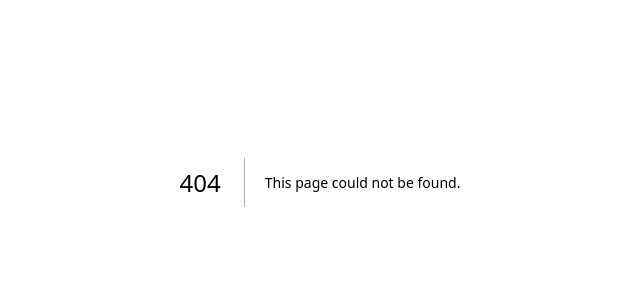
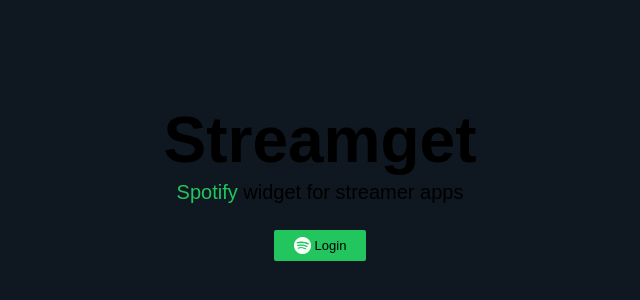
Before and after one commit to metkerr/streamget, a Next.js app: page /login in a window 1280 px wide. Before the commit this address had no page. Shown: the part 218-518 px from the top of the page, without its empty margins (320-960 px from the left). Built offline with nearby package versions, Linux system fonts and the light colour scheme.

Commit message:
update 10%

```diff
--- a/package.json
+++ b/package.json
@@ -1,5 +1,5 @@
 {
-  "name": "spotify-nowplaying-streamer-app-widget",
+  "name": "streamget",
   "version": "0.1.0",
   "private": true,
   "scripts": {
--- a/pages/api/hello.ts
+++ b/pages/api/hello.ts
@@ -1,13 +1,10 @@
 // Next.js API route support: https://nextjs.org/docs/api-routes/introduction
-import type { NextApiRequest, NextApiResponse } from 'next'
+import type { NextApiRequest, NextApiResponse } from "next";
 
 type Data = {
-  name: string
+  name: string;
+};
+
+export default function handler(_: NextApiRequest, res: NextApiResponse<Data>) {
+  res.status(200).json({ name: "John Doe" });
 }
-
-export default function handler(
-  req: NextApiRequest,
-  res: NextApiResponse<Data>
-) {
-  res.status(200).json({ name: 'John Doe' })
-}
--- a/pages/index.tsx
+++ b/pages/index.tsx
@@ -4,7 +4,7 @@
   return (
     <>
       <Head>
-        <title>Streamget</title>
+        <title>Streamget by Metker</title>
         <meta name="description" content="Spotify widget for streamer app" />
         <meta name="viewport" content="width=device-width, initial-scale=1" />
         <link rel="icon" href="/favicon.ico" />
--- /dev/null
+++ b/pages/login.tsx
@@ -0,0 +1,23 @@
+import Image from "next/image";
+import spotifyLogo from "../public/logo.png";
+
+const Login = () => {
+  return (
+    <main className="flex min-h-screen min-w-screen">
+      <div id="login-wrapper" className="m-auto text-center">
+        <h1 className="text-[64px] font-semibold leading-[4.7rem]">
+          Streamget
+        </h1>
+        <p className="text-xl font-medium">
+          <span className="text-green-500">Spotify</span> widget for streamer
+          apps
+        </p>
+        <button className="select-none flex m-auto gap-1 items-center bg-green-500 py-1.5 px-5 rounded-sm mt-6 hover:bg-green-600 active:bg-green-700">
+          <Image src={spotifyLogo} alt="spotify logo / login" width={17} />
+          <span className="text-sm">Login</span>
+        </button>
+      </div>
+    </main>
+  );
+};
+export default Login;
--- a/styles/globals.css
+++ b/styles/globals.css
@@ -1,6 +1,13 @@
 @tailwind base;
 @tailwind components;
 @tailwind utilities;
+
+@import url("https://fonts.googleapis.com/css2?family=Poppins:ital,wght@0,400;0,500;0,600;0,700;1,400&display=swap");
+
+body {
+  font-family: "Poppins", sans-serif;
+  background: #0f1720;
+}
 
 @media (prefers-color-scheme: dark) {
   html {
--- a/tailwind.config.js
+++ b/tailwind.config.js
@@ -5,7 +5,11 @@
     "./components/**/*.{js,ts,jsx,tsx}",
   ],
   theme: {
-    extend: {},
+    extend: {
+      fontSize: {
+        sm: "13px",
+      },
+    },
   },
   plugins: [],
 };
```
Also changed, not shown: public/logo.png (added).
